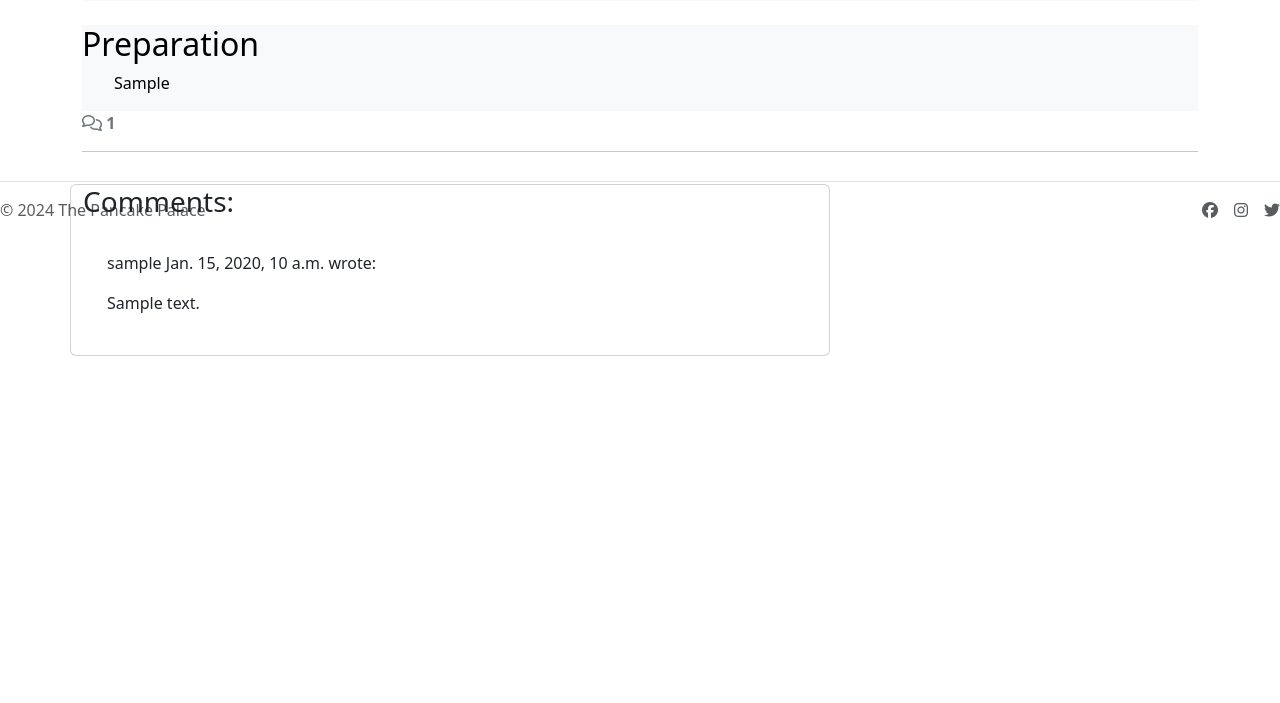
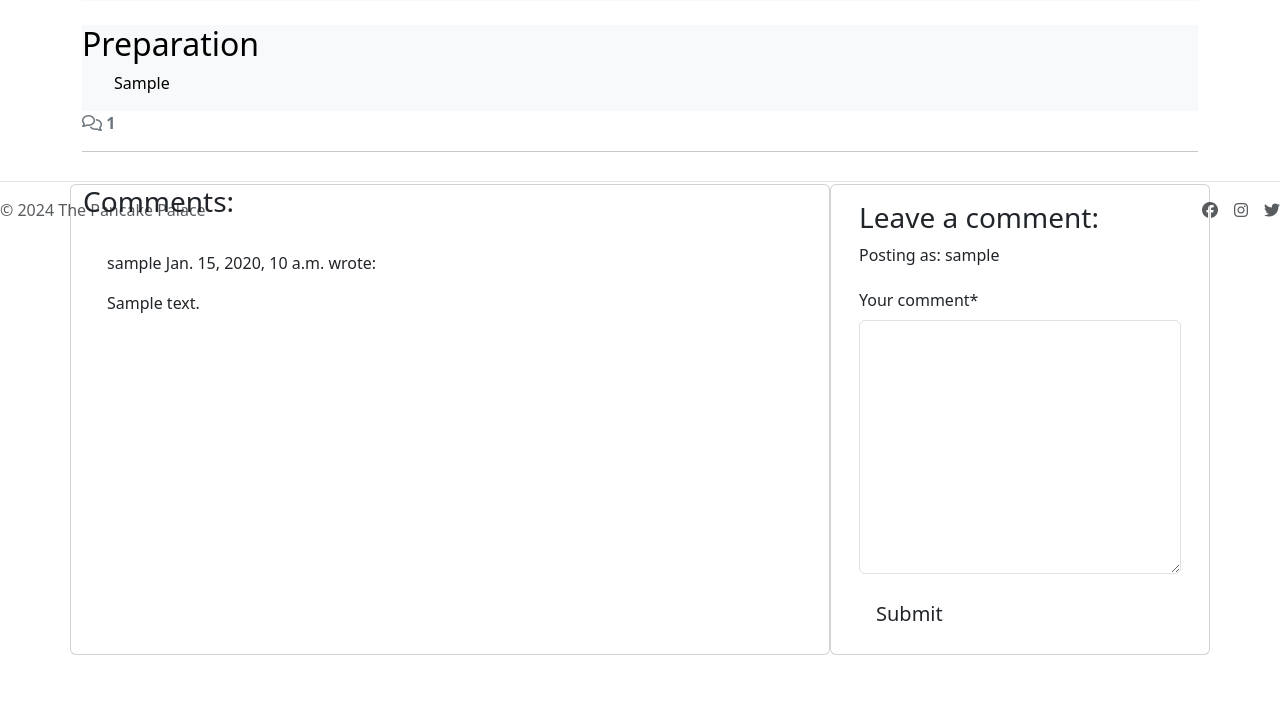
Before and after one commit to vega-2135/the_pancake_palace, a Django app: a page that uses templates/recipe_detail.html in a window 1280 px wide. Shown: the part 554-1257 px from the top of the page. Before the commit the page ends 910 px from the top, so only its background shows below. Run offline with Django 4.2, Linux system fonts and the light colour scheme; a user stored in the database is signed in; tables that the repository leaves empty hold one stand-in row (values such as "Sample post"); parts of the project's set-up code (start-up, migrations or seed data) failed here and were passed over; some libraries are stand-ins or nearby versions.

Commit message:
Add a comment form so users can comment on a recipe post
* Added functionality to give feedback to users when they submit a
  comment.

Signed-off-by: Carolina Romero Carrasco <mcarolinarc28@gmail.com>

```diff
--- /dev/null
+++ b/recipes/forms.py
@@ -0,0 +1,11 @@
+from .models import Comment
+from django import forms
+
+
+class CommentForm(forms.ModelForm):
+    class Meta:
+        model = Comment
+        fields = ('content',)
+        labels = {
+            'content': 'Your comment'
+        }
--- a/recipes/models.py
+++ b/recipes/models.py
@@ -49,7 +49,7 @@ class Recipe(models.Model):
 
 # Comment Model
 class Comment(models.Model):
-    recipe_post = models.ForeignKey(
+    recipe = models.ForeignKey(
         Recipe, on_delete=models.CASCADE, related_name='comments'
     )
     author = models.ForeignKey(User, on_delete=models.CASCADE, related_name='commenter')
--- a/recipes/views.py
+++ b/recipes/views.py
@@ -1,7 +1,9 @@
 from django.shortcuts import render, get_object_or_404
 from django.views import generic
+from django.contrib import messages
 from .models import Recipe
 import re
+from .forms import CommentForm
 
 
 class RecipeList(generic.ListView):
@@ -32,7 +34,7 @@ def recipe_detail(request, slug):
     recipe_title = recipe.title
 
 
-    # Split ingredients and preparation steps into several strings
+    # Split ingredients and preparation steps into se#veral strings
     ingredients = recipe.ingredients.split('<br>')
     preparation = recipe.preparation.split('<br>')
     # Remove any HTML tags
@@ -50,6 +52,24 @@ def recipe_detail(request, slug):
     comments = recipe.comments.all().order_by("-created_on")
     comment_count = recipe.comments.filter(approved=True).count()
 
+    # Display a form to users, so they can add comments to a recipe post
+    # Make form functinal by adding POST method
+    if request.method == "POST":
+        comment_form = CommentForm(data=request.POST)
+        if comment_form.is_valid():
+            comment = comment_form.save(commit=False)
+            comment.author = request.user
+            comment.recipe = recipe
+            print(comment_form)
+            print(recipe)
+            comment.save()
+            messages.add_message(
+                request, messages.SUCCESS,
+                'Your comment will be submitted once approved.'
+            )
+
+    comment_form = CommentForm()
+
 
     return render(
         request,
@@ -61,5 +81,6 @@ def recipe_detail(request, slug):
         "recipe_liked": recipe_liked,
         "comments": comments,
         "comment_count": comment_count,
+        "comment_form": comment_form,
         },
     )
--- a/templates/recipe_detail.html
+++ b/templates/recipe_detail.html
@@ -1,5 +1,6 @@
 {% extends 'base.html' %} {% block content %}
 {% load static %}
+{% load crispy_forms_tags %}
 
 <div class="">
     <div class="container">
@@ -88,6 +89,24 @@
         {% endfor %}
       </div>
     </div>
+    <!-- Creating New Comments -->
+    <div class="col-md-4 card mb-4 mt-3">
+        <div class="card-body">
+          {% if user.is_authenticated %}
+          <h3>Leave a comment:</h3>
+          <p>Posting as: {{ user.username }}</p>
+          <form id="commentForm" method="post"
+            style="margin-top: 1.3em;">
+            {{ comment_form | crispy }}
+            {% csrf_token %}
+            <button id="submitButton" type="submit"
+              class="btn btn-signup btn-lg">Submit</button>
+          </form>
+          {% else %}
+          <p>Log in to leave a comment</p>
+          {% endif %}
+        </div>
+      </div>
   </div>
 </div>
 
```
Also changed, not shown: recipes/migrations/0014_rename_recipe_post_comment_recipe.py (added).
